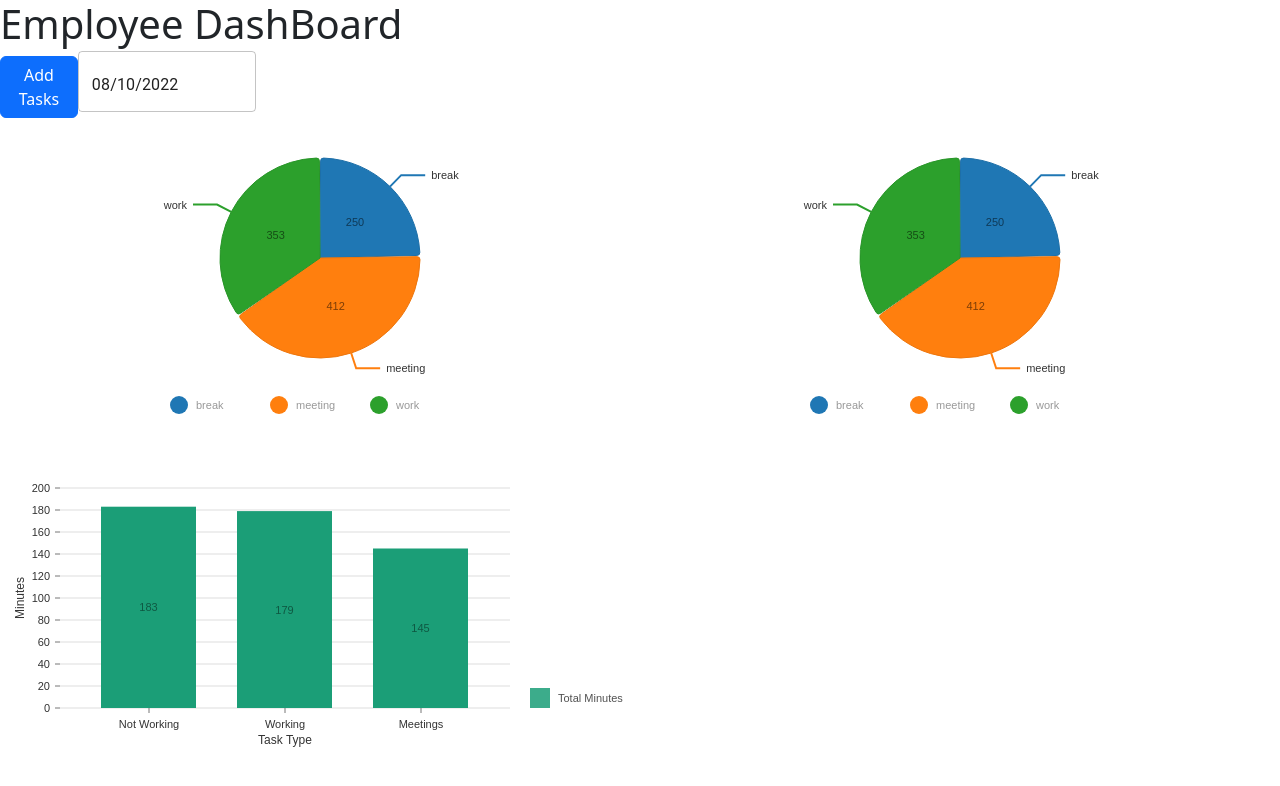
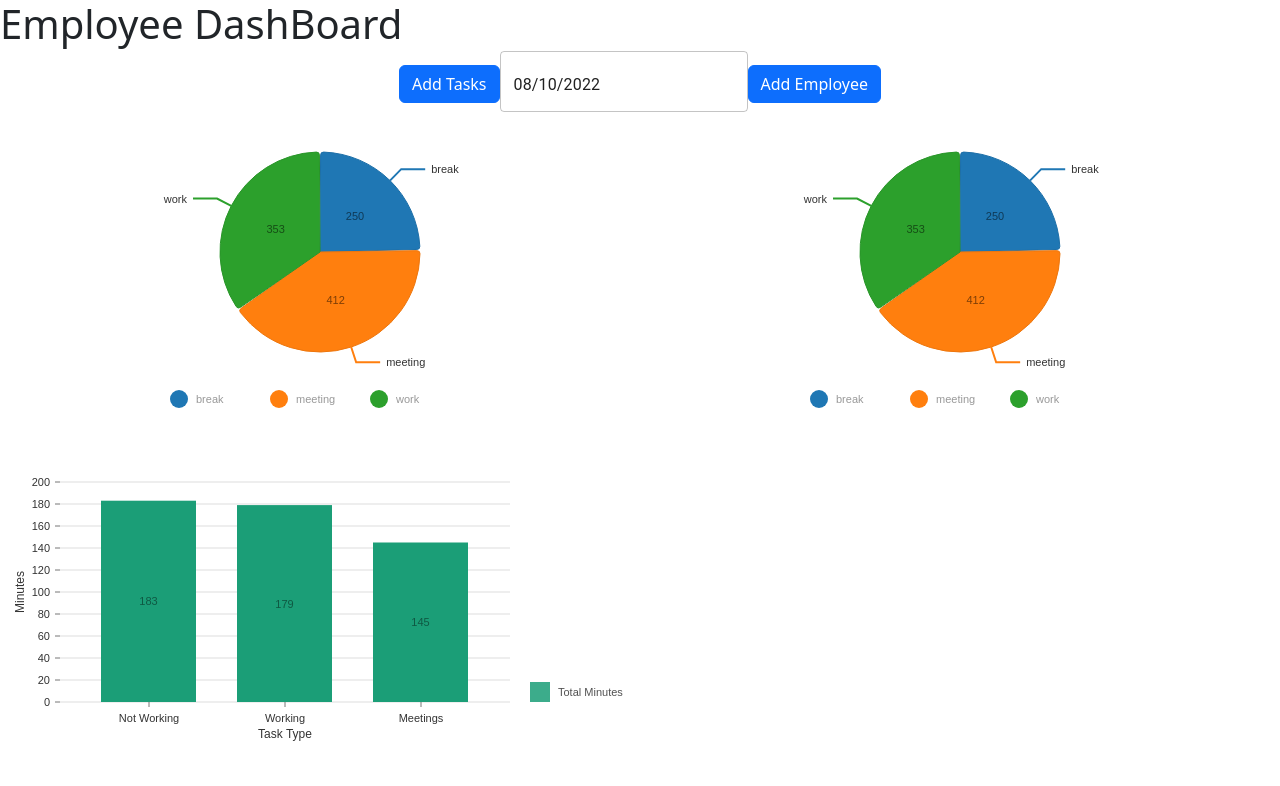
Before and after one commit to ShubhDeo/simployee-frontend, a React (Create React App) app: page /employees/1 in a window 1280 px wide. Shown: the top 786 px of the page. Built offline with nearby package versions, Linux system fonts and the light colour scheme.

Commit message:
added employees

```diff
--- a/package.json
+++ b/package.json
@@ -7,6 +7,7 @@
     "@emotion/react": "^11.10.4",
     "@emotion/styled": "^11.10.4",
     "@material-ui/core": "^4.12.4",
+    "@material-ui/icons": "^4.11.3",
     "@material-ui/pickers": "^3.3.10",
     "@mui/material": "^5.10.8",
     "@nivo/bar": "^0.80.0",
--- a/src/Components/AddEmployee.js
+++ b/src/Components/AddEmployee.js
@@ -3,11 +3,12 @@ import Button from "react-bootstrap/Button";
 import Form from "react-bootstrap/Form";
 import Modal from "react-bootstrap/Modal";
 import DateTime from "./DateTime";
-import { MuiPickersUtilsProvider } from "@material-ui/pickers";
-import MomentUtils from "@date-io/moment";
 import TextField from "@mui/material/TextField";
-import Select, { SelectChangeEvent } from "@mui/material/Select";
-import MenuItem from "@mui/material/MenuItem";
+// import Select, { SelectChangeEvent } from "@mui/material/Select";
+// import MenuItem from "@mui/material/MenuItem";
+import { InputAdornment, IconButton } from "@material-ui/core";
+import Visibility from "@material-ui/icons/Visibility";
+import VisibilityOff from "@material-ui/icons/VisibilityOff";
 
 const PopupForm = () => {
   const [show, setShow] = useState(false);
@@ -15,6 +16,10 @@ const PopupForm = () => {
 
   const handleClose = () => setShow(false);
   const handleShow = () => setShow(true);
+
+  const [showPassword, setShowPassword] = useState(false);
+  const handleClickShowPassword = () => setShowPassword(!showPassword);
+  const handleMouseDownPassword = () => setShowPassword(!showPassword);
   return (
     <>
       <Button variant="primary" onClick={handleShow}>
@@ -66,7 +71,22 @@ const PopupForm = () => {
               <TextField
                 id="outlined-multiline-static"
                 // label="Multiline"
-
+                type={showPassword ? "text" : "password"} // <-- This is where the magic happens
+                // onChange={someChangeHandler}
+                InputProps={{
+                  // <-- This is where the toggle button is added.
+                  endAdornment: (
+                    <InputAdornment position="end">
+                      <IconButton
+                        aria-label="toggle password visibility"
+                        onClick={handleClickShowPassword}
+                        onMouseDown={handleMouseDownPassword}
+                      >
+                        {showPassword ? <Visibility /> : <VisibilityOff />}
+                      </IconButton>
+                    </InputAdornment>
+                  ),
+                }}
                 fullWidth={true}
               />
             </Form.Group>
@@ -86,9 +106,7 @@ const PopupForm = () => {
             <Form.Group className="mb-3">
               <Form.Label>Joining Date</Form.Label>
               <br />
-              <MuiPickersUtilsProvider utils={MomentUtils}>
-                <DateTime values="ad" />
-              </MuiPickersUtilsProvider>
+              <DateTime value="add-employee-admin" />
             </Form.Group>
           </Form>
         </Modal.Body>
--- a/src/Components/DateTime.js
+++ b/src/Components/DateTime.js
@@ -1,14 +1,21 @@
-import { useState,Fragment } from "react";
-import { DateTimePicker, KeyboardDateTimePicker,DatePicker } from "@material-ui/pickers";
+import { useState} from "react";
+import {
+  DateTimePicker,
+  KeyboardDateTimePicker,
+  DatePicker,
+} from "@material-ui/pickers";
+import { MuiPickersUtilsProvider } from "@material-ui/pickers";
+import MomentUtils from "@date-io/moment";
 
-function DateTime({ values }) {
+function DateTime({ value }) {
   const [selectedDate, handleDateChange] = useState();
   var current = new Date();
   var prev = new Date();
   prev.setDate(prev.getDate() - 1);
   return (
-    <>{
-      values==="ad"?(<Fragment>
+    <>
+      {value == "add-employee-admin"|| value=="employee-dashboard" ? (
+        <MuiPickersUtilsProvider utils={MomentUtils}>
           <DatePicker
             inputVariant="outlined"
             value={selectedDate}
@@ -17,20 +24,22 @@ function DateTime({ values }) {
             maxDate={current}
             fullWidth={true}
           />
-      </Fragment>):(<DateTimePicker
+        </MuiPickersUtilsProvider>
+      ) : (
+        <MuiPickersUtilsProvider utils={MomentUtils}>
+          <DateTimePicker
             inputVariant="outlined"
             value={selectedDate}
             ampm={false}
             onChange={handleDateChange}
-    format="DD/MM/YYYY"
-    minDate={values !== "ads" ? prev : 0}
-    maxDate={values !== "ads" ? current : Date("2100-01-01")}
+            format="DD/MM/YYYY hh:mm a"
+            minDate={prev}
+            maxDate={current}
             fullWidth={true}
             // style ={{textAlign:'center'}}
-  />)
-    }
-
-
+          />
+        </MuiPickersUtilsProvider>
+      )}
 
       {/* <KeyboardDateTimePicker
         variant="inline"
--- a/src/Components/PopupForm.js
+++ b/src/Components/PopupForm.js
@@ -3,11 +3,9 @@ import Button from "react-bootstrap/Button";
 import Form from "react-bootstrap/Form";
 import Modal from "react-bootstrap/Modal";
 import DateTime from "./DateTime";
-import { MuiPickersUtilsProvider } from "@material-ui/pickers";
-import MomentUtils from "@date-io/moment";
 import TextField from "@mui/material/TextField";
 import Select, { SelectChangeEvent } from "@mui/material/Select";
-import MenuItem from '@mui/material/MenuItem';
+import MenuItem from "@mui/material/MenuItem";
 
 const PopupForm = () => {
   const [show, setShow] = useState(false);
@@ -58,9 +56,7 @@ const PopupForm = () => {
             <Form.Group className="mb-3">
               <Form.Label>Select Date and Start Time</Form.Label>
               <br />
-              <MuiPickersUtilsProvider utils={MomentUtils}>
-                <DateTime />
-              </MuiPickersUtilsProvider>
+              <DateTime />
             </Form.Group>
 
             <Form.Group className="mb-3">
@@ -73,7 +69,7 @@ const PopupForm = () => {
                 // label="Multiline"
                 // multiline
                 // rows={1}
-                type={'number'}
+                type={"number"}
                 fullWidth={true}
               />
             </Form.Group>
--- a/src/pages/Employees/Employees.js
+++ b/src/pages/Employees/Employees.js
@@ -3,9 +3,8 @@ import { useParams } from "react-router-dom";
 import PopupForm from "../../Components/PopupForm";
 import Piechart from "../../Components/Piechart";
 import DateTime from "../../Components/DateTime";
-import { MuiPickersUtilsProvider } from "@material-ui/pickers";
-import MomentUtils from "@date-io/moment";
 import { Barchart } from "../../Components/Barchart";
+import AddEmployee from "../../Components/AddEmployee";
 
 function Employees() {
   const data = [
@@ -48,15 +47,21 @@ function Employees() {
   ];
   const { id } = useParams();
   const [info, setInfo] = useState();
+  const value = "employee-dashboard";
   return (
     <div className="employees">
       <h1>Employee DashBoard</h1>
-      <div style={{ display: "flex", width: "20%" }}>
+      <div style={{ display: "flex",justifyContent:'center',alignItems:'center'}}>
         {/* Pop-up form */}
-        <PopupForm />
-        <MuiPickersUtilsProvider utils={MomentUtils}>
-          <DateTime />
-        </MuiPickersUtilsProvider>
+        <div>
+          <PopupForm />
+        </div>
+        <div>
+          <DateTime value={value} />
+        </div>
+        <div>
+          <AddEmployee value={value} />
+        </div>
       </div>
 
       {/* Pie Chart */}
```
Also changed, not shown: 1 other file (tests, documents, lock files or other folders). Lines whose indentation alone changed are shown as unchanged.
